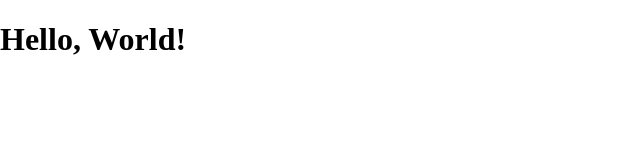
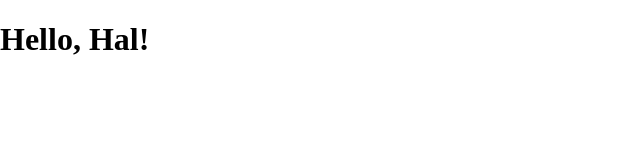
Before and after one commit to Lonestark/template-test, a plain HTML site: page index.html in a window 1280 px wide. Shown: the full height of the page, 0-640 px from the left. Drawn offline with Linux system fonts and the light colour scheme.

Commit message:
hello hal

```diff
--- a/index.html
+++ b/index.html
@@ -10,7 +10,7 @@
 </head>
 <body>
 
-    <h1>Hello, World!</h1>
+    <h1>Hello, Hal!</h1>
 
     <!-- Script -->
     <script src="script.js"></script>
```
